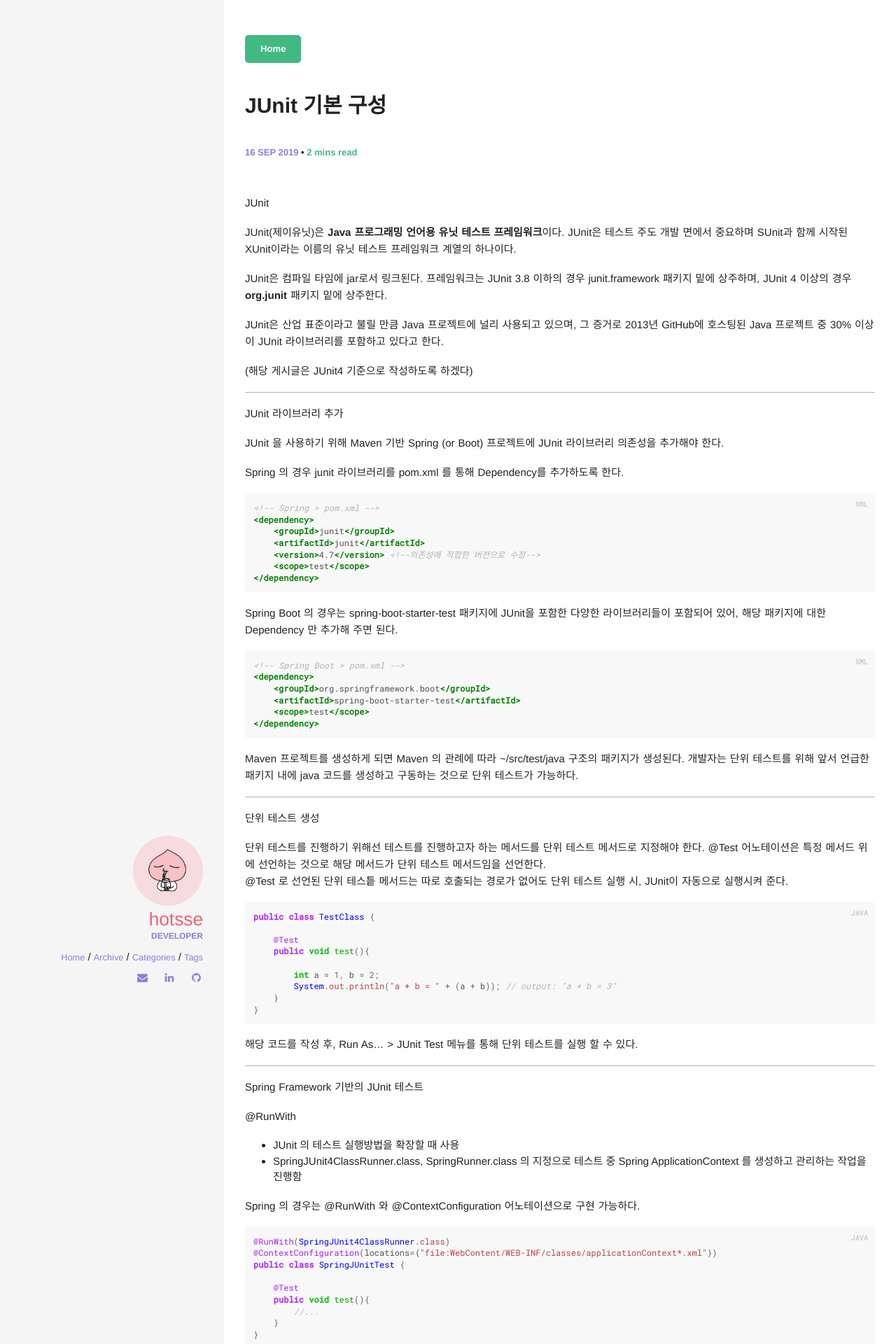
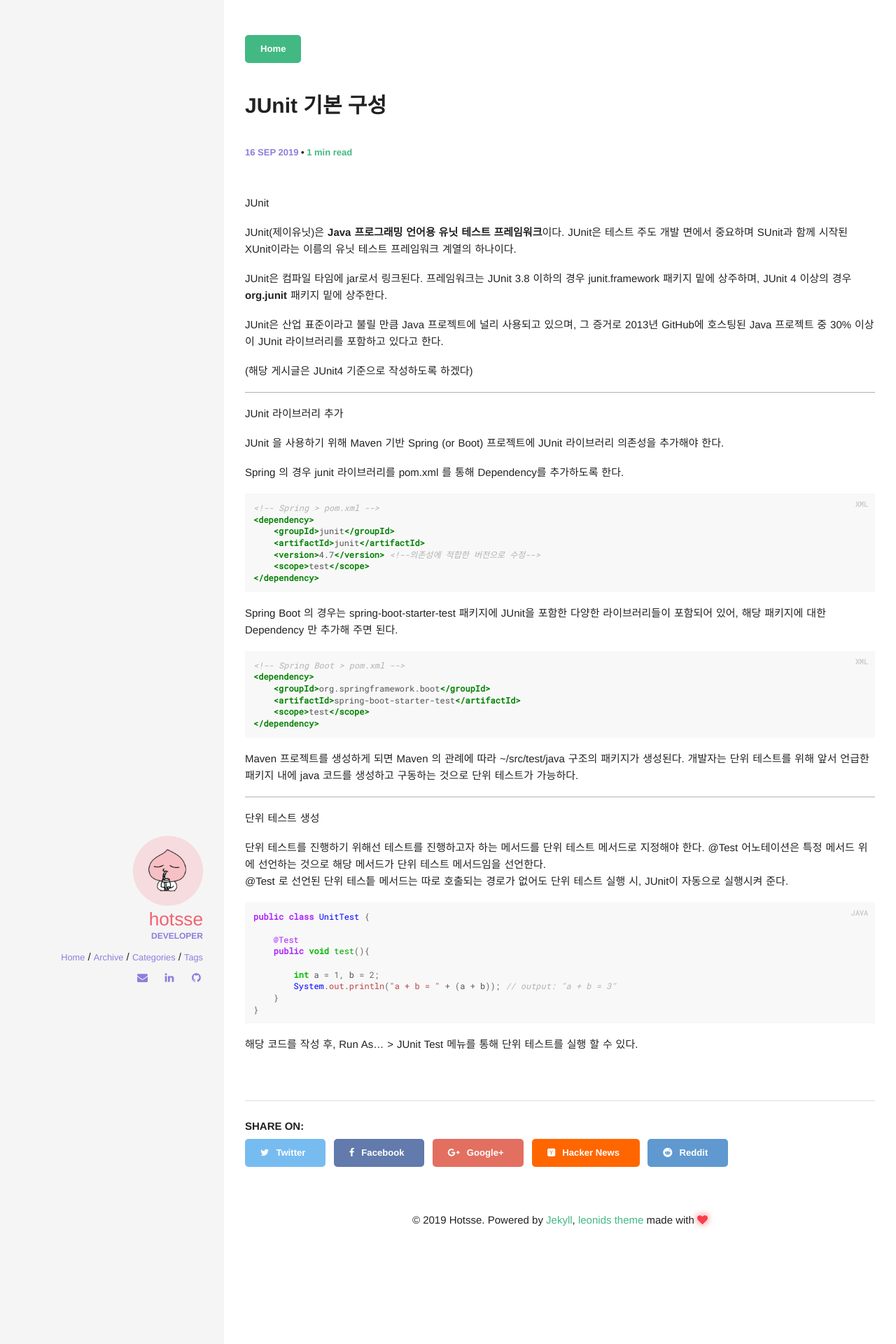
Before and after one commit to Hotsse/hotsse.github.io, a Jekyll site: the page built from _posts/2019-09-16-JUnit 기본 구성.md, in a window 1280 px wide. Shown: the top 1920 px of the page at 70% size. Built offline with Jekyll 4.4.1, drawn with Linux system fonts in a browser that asks for light colours; comment, search, counter and statistics services are not loaded; some of the changed text lies outside the part shown.

Commit message:
update post

```diff
--- a/_posts/2019-09-16-JUnit 기본 구성.md
+++ b/_posts/2019-09-16-JUnit 기본 구성.md
@@ -54,7 +54,7 @@
 @Test 로 선언된 단위 테스틑 메서드는 따로 호출되는 경로가 없어도 단위 테스트 실행 시, JUnit이 자동으로 실행시켜 준다.
 
 {% highlight java %}
-public class TestClass {
+public class UnitTest {
 
     @Test
     public void test(){
@@ -66,54 +66,3 @@
 {% endhighlight %}
 
 해당 코드를 작성 후, Run As... > JUnit Test 메뉴를 통해 단위 테스트를 실행 할 수 있다.
-
--------------
-
-Spring Framework 기반의 JUnit 테스트
-
-@RunWith
-- JUnit 의 테스트 실행방법을 확장할 때 사용
-- SpringJUnit4ClassRunner.class, SpringRunner.class 의 지정으로 테스트 중 Spring ApplicationContext 를 생성하고 관리하는 작업을 진행함
-
-Spring 의 경우는 @RunWith 와 @ContextConfiguration 어노테이션으로 구현 가능하다.
-
-{% highlight java %}
-@RunWith(SpringJUnit4ClassRunner.class)
-@ContextConfiguration(locations={"file:WebContent/WEB-INF/classes/applicationContext*.xml"})
-public class SpringJUnitTest {
-
-    @Test
-    public void test(){
-        //...
-    }
-}
-{% endhighlight %}
-
-Spring 4.x 부터는 어노테이션으로 설정된 Class 기반 Context 를 호출하는 것도 가능하다.
-(Spring Boot 1.3 까지는 이 방식을 사용한다)
-
-{% highlight java %}
-@RunWith(SpringJUnit4ClassRunner.class)
-@SpringApplicationConfiguration(ConextConfig.class)
-public class SpringJUnitTest {
-
-    @Test
-    public void test(){
-        //...
-    }
-}
-{% endhighlight %}
-
-Spring Boot 1.4 이상에서는 @RunWith 와 @SpringBootTest 어노테이션으로 구현 가능하다.
-
-{% highlight java %}
-@RunWith(SpringRunner.class)
-@SpringBootTest
-public class BootJUnitTest {
-
-    @Test
-    public void test(){
-        //...
-    }
-}
-{% endhighlight %}
```
Also changed, not shown: _posts/2019-09-17-JUnit @Test 및 Assert Class.md (+50 -2 lines).
